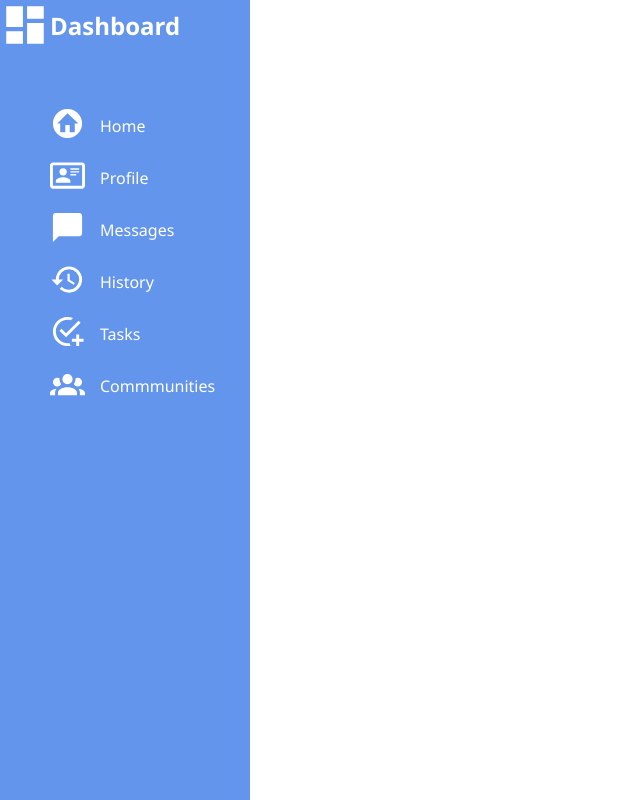
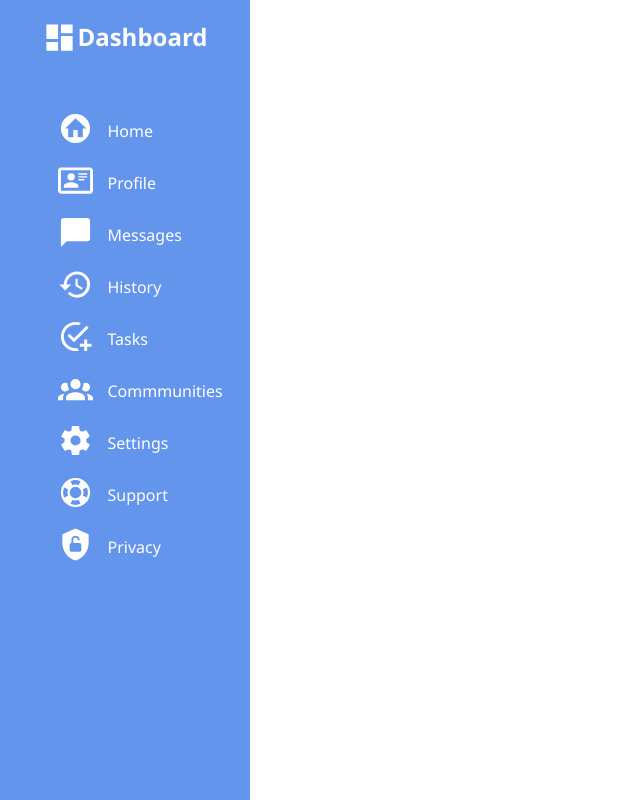
Before and after one commit to mferrucc/Admin-Dashboard, a plain HTML site: page index.html in a window 1280 px wide. Shown: the whole page, without its empty margins (0-640 px from the left). Drawn offline with Linux system fonts and the light colour scheme.

Commit message:
last 3 menu items added

```diff
--- a/index.html
+++ b/index.html
@@ -54,6 +54,27 @@
             <div class="menu-item">
                 <p>Commmunities</p>
             </div>
+
+            <div>
+                <img src="media/settings.svg" alt="" class="menu-icon">
+            </div>
+            <div class="menu-item">
+                <p>Settings</p>
+            </div>
+
+            <div>
+                <img src="media/support.svg" alt="" class="menu-icon">
+            </div>
+            <div class="menu-item">
+                <p>Support</p>
+            </div>
+
+            <div>
+                <img src="media/privacy.svg" alt="" class="menu-icon">
+            </div>
+            <div class="menu-item">
+                <p>Privacy</p>
+            </div>
         </div>
     </div>
     <div class="header">
--- a/style.css
+++ b/style.css
@@ -17,17 +17,19 @@ body {
     color:white;
     display: flex;
     flex-direction: row;
-    align-items: center;
+    justify-content: center;
+    padding: 20px;
 }
 .title-logo {
     filter: invert(100%);
-    width: 50px;
+    width: 35px;
 }
 .menu   {
-    padding: 50px;
+    padding: 30px;
     color: white;
+    display: grid;
+    justify-content: center;
     align-items: center;
-    display: grid;
     grid-template-columns: 35px 100px;
 }
 .menu-item  {
```
Also changed, not shown: media/privacy.svg (added), media/settings.svg (added), media/support.svg (added).
